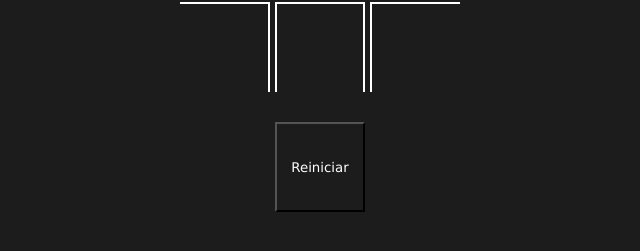
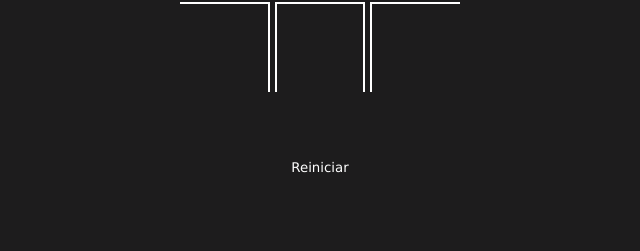
Before and after one commit to RianReisNeiva/Jogo-da-velha, a plain HTML site: page Front-end/index.html in a window 1280 px wide. Shown: the part 467-718 px from the top of the page, 320-960 px from the left. Drawn offline with Linux system fonts and the light colour scheme.

Commit message:
Update style.css

```diff
--- a/Front-end/style.css
+++ b/Front-end/style.css
@@ -126,3 +126,6 @@ button{
     height: auto;
     justify-content: center;
 }
+#rebut{
+    border: none;
+}
```
